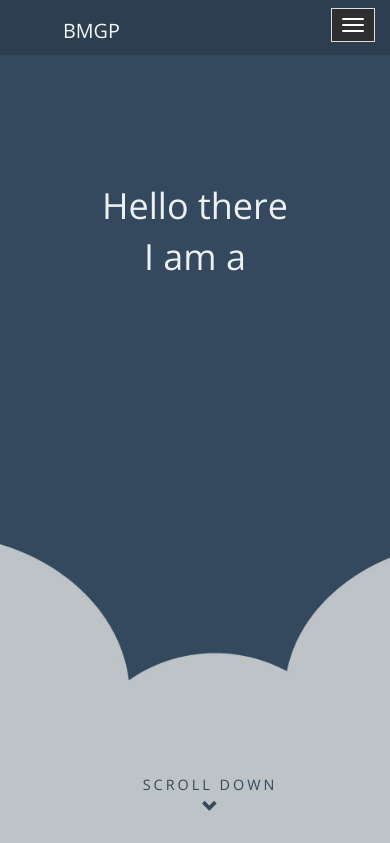
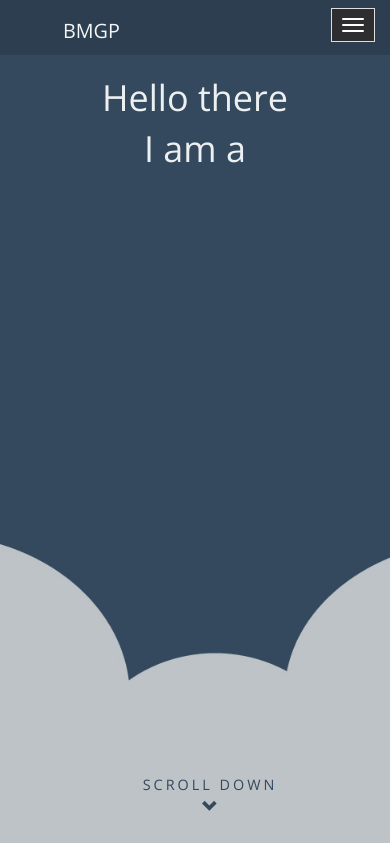
Before and after one commit to bgpedersen/BMGPmediaOld, a PHP site: page / in a window 390 px wide; the page is wider, and only the part inside the window is pictured. Shown: the top 843 px of that part. Run offline with PHP 8.4, Linux system fonts and the light colour scheme; some libraries are stand-ins or nearby versions.

Commit message:
Media Query: Phone Wide Screen

```diff
--- a/css/style.css
+++ b/css/style.css
@@ -117,6 +117,7 @@ header #home {
 /*Text on header page */
 header .homeText {
 	padding-top: 20%;
+
 	margin: 0 auto;
 	text-align: center;
 }
@@ -140,7 +141,6 @@ and (max-width: 768px) {
 		font-size: 1.5em;
 	}
 	header .homeText {
-		padding-top: 50%;
 		margin: 0 auto;
 		text-align: center;
 		font-size: 1.5em;
@@ -152,7 +152,19 @@ and (max-width: 768px) {
 	}
 
 }
+@media only screen
+and (max-width: 400px) and (max-height: 600px){
+	header .homeText{
+		padding-top: 40%;
+	}
+}
 
+@media only screen
+and (max-width: 700px) and (max-height: 320px){
+	header .homeText{
+		padding-top: 10%;
+	}
+}
 
 /*Header text Typed cursor*/
 
```
